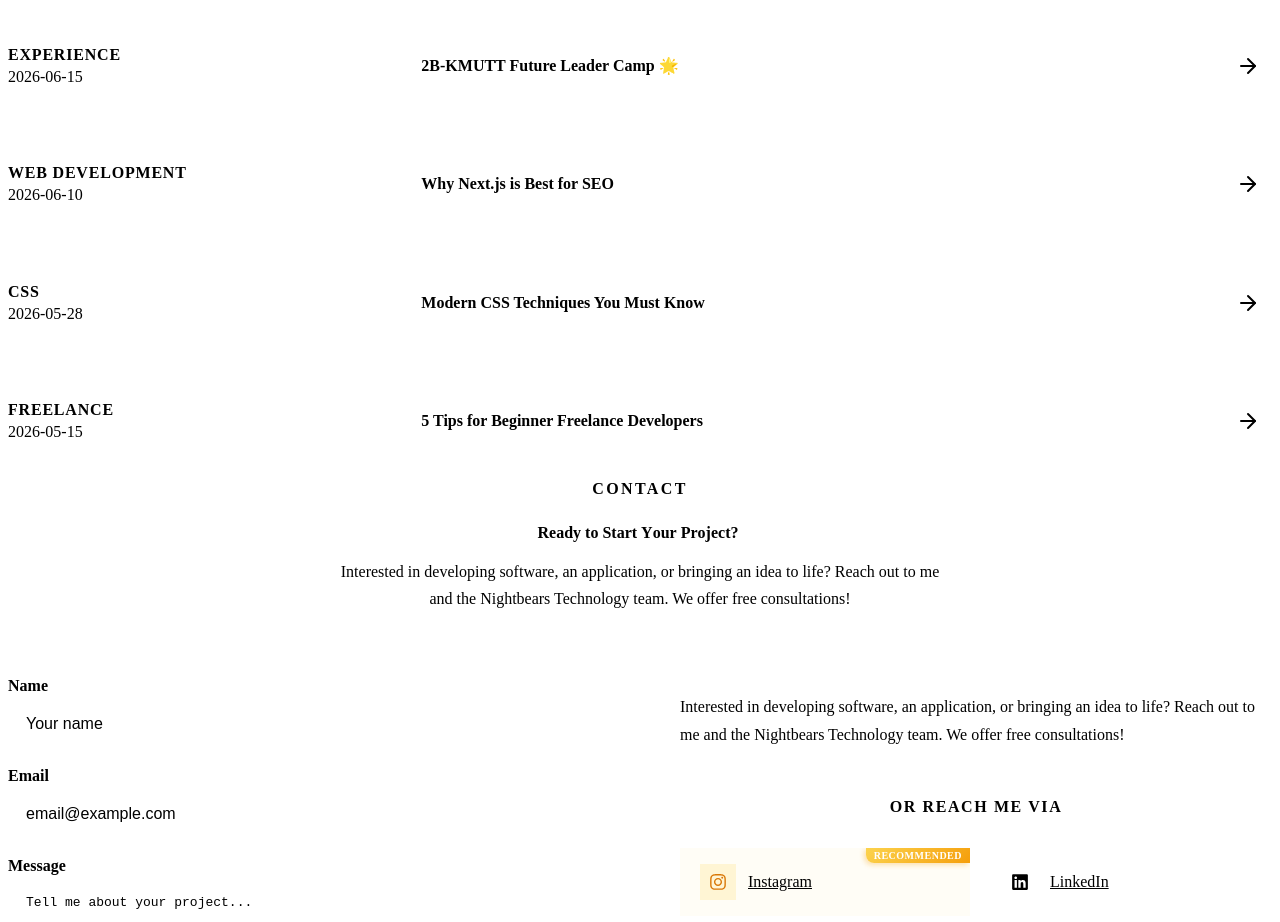
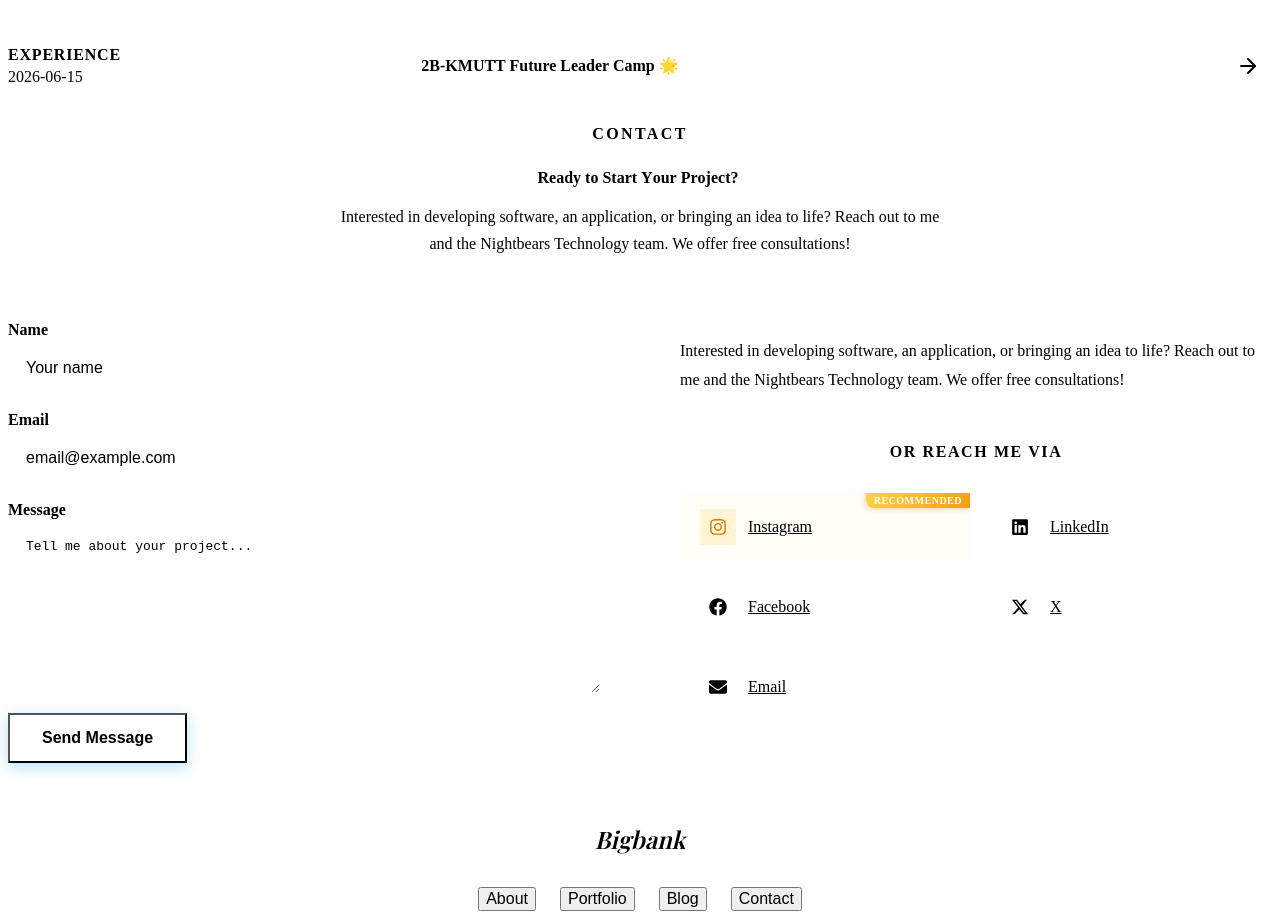
Before and after one commit to DARWINZY/bigbank-personal-web, a Next.js app: page /en in a window 1280 px wide. Shown: the part 7700-8622 px from the top of the page. Built offline with nearby package versions, Linux system fonts and the light colour scheme; a web font is replaced by a local one.

Commit message:
chore: remove mock blog posts

```diff
--- a/src/data/blog.ts
+++ b/src/data/blog.ts
@@ -51,83 +51,5 @@ export const blogPosts: BlogPost[] = [
     readTime: 10,
     category: 'Experience',
     image: '/images/blog/2bkmutt-hover.png',
-  },
-  {
-    id: '1',
-    slug: 'why-nextjs-for-seo',
-    title: {
-      th: 'ทำไม Next.js ถึงดีที่สุดสำหรับ SEO',
-      en: 'Why Next.js is Best for SEO',
-      lo: 'ເປັນຫຍັງ Next.js ຈຶ່ງດີທີ່ສຸດສຳລັບ SEO',
-      zh: '为什么 Next.js 是 SEO 的最佳选择',
-    },
-    description: {
-      th: 'เปรียบเทียบ Next.js กับ Framework อื่นๆ ในแง่ของ SEO และอธิบายว่าทำไม SSR/SSG ถึงสำคัญ',
-      en: 'Comparing Next.js with other frameworks for SEO and explaining why SSR/SSG matters.',
-      lo: 'ປຽບທຽບ Next.js ກັບ Framework ອື່ນໆ ໃນແງ່ຂອງ SEO ແລະອະທິບາຍວ່າເປັນຫຍັງ SSR/SSG ຈຶ່ງສຳຄັນ',
-      zh: '比较 Next.js 与其他框架的 SEO 表现，并解释为什么 SSR/SSG 很重要。',
-    },
-    content: {
-      th: 'นี่คือเนื้อหาจำลองของบทความเรื่อง SEO ด้วย Next.js\n\nการทำ SEO ในยุคปัจจุบันจำเป็นต้องอาศัยความเร็วและการอ่านข้อมูลที่ง่ายสำหรับ Bot ซึ่ง Next.js ตอบโจทย์นี้ได้ดีมาก...',
-      en: 'This is mock content for the SEO with Next.js article.\n\nModern SEO requires speed and easy parsing for Bots, which Next.js excels at...',
-      lo: 'ນີ້ຄືເນື້ອຫາຈຳລອງຂອງບົດຄວາມເລື່ອງ SEO ດ້ວຍ Next.js\n\nການເຮັດ SEO ໃນຍຸກປັດຈຸບັນຈຳເປັນຕ້ອງອາໄສຄວາມໄວແລະການອ່ານຂໍ້ມູນທີ່ງ່າຍສຳລັບ Bot ຊຶ່ງ Next.js ຕອບໂຈດນີ້ໄດ້ດີມາກ...',
-      zh: '这是关于 Next.js SEO 文章的模拟内容。\n\n现代 SEO 需要速度和易于 Bot 解析，而 Next.js 在这方面表现出色...',
-    },
-    date: '2026-06-10',
-    readTime: 5,
-    category: 'Web Development',
-    image: '/images/blog/blog-1.webp',
-  },
-  {
-    id: '2',
-    slug: 'modern-css-techniques',
-    title: {
-      th: 'เทคนิค CSS สมัยใหม่ที่ต้องรู้',
-      en: 'Modern CSS Techniques You Must Know',
-      lo: 'ເທັກນິກ CSS ສະໄໝໃໝ່ທີ່ຕ້ອງຮູ້',
-      zh: '你必须知道的现代 CSS 技巧',
-    },
-    description: {
-      th: 'รวมเทคนิค CSS ใหม่ๆ เช่น Container Queries, Cascade Layers, และ View Transitions',
-      en: 'A collection of modern CSS techniques including Container Queries, Cascade Layers, and View Transitions.',
-      lo: 'ລວມເທັກນິກ CSS ໃໝ່ໆ ເຊັ່ນ Container Queries, Cascade Layers, ແລະ View Transitions',
-      zh: '现代 CSS 技巧集合，包括容器查询、级联层和视图过渡。',
-    },
-    content: {
-      th: 'นี่คือเนื้อหาจำลองสำหรับเทคนิค CSS สมัยใหม่\n\nCSS มีการพัฒนาอย่างรวดเร็วในช่วงไม่กี่ปีที่ผ่านมา ฟีเจอร์ใหม่ๆ ช่วยให้นักพัฒนาลดการพึ่งพา JavaScript ลงได้มาก...',
-      en: 'This is mock content for modern CSS techniques.\n\nCSS has evolved rapidly in recent years. New features help developers reduce reliance on JavaScript...',
-      lo: 'ນີ້ຄືເນື້ອຫາຈຳລອງສຳລັບເທັກນິກ CSS ສະໄໝໃໝ່\n\nCSS ມີການພັດທະນາຢ່າງໄວວາໃນຊ່ວງບໍ່ກີ່ປີທີ່ຜ່ານມາ ຟີເຈີໃໝ່ໆ ຊ່ວຍໃຫ້ນັກພັດທະນາລຸດການເພິ່ງພາ JavaScript ລົງໄດ້ມາກ...',
-      zh: '这是关于现代 CSS 技巧的模拟内容。\n\n近年来 CSS 发展迅速。新功能帮助开发者减少对 JavaScript 的依赖...',
-    },
-    date: '2026-05-28',
-    readTime: 7,
-    category: 'CSS',
-    image: '/images/blog/blog-2.webp',
-  },
-  {
-    id: '3',
-    slug: 'freelance-tips',
-    title: {
-      th: '5 เคล็ดลับสำหรับ Freelance Developer มือใหม่',
-      en: '5 Tips for Beginner Freelance Developers',
-      lo: '5 ເຄັດລັບສຳລັບ Freelance Developer ມືໃໝ່',
-      zh: '给新手自由网页开发者的 5 个建议',
-    },
-    description: {
-      th: 'แชร์ประสบการณ์และเคล็ดลับที่ช่วยให้เริ่มต้นเป็น Freelance Developer ได้อย่างมั่นใจ',
-      en: 'Sharing experiences and tips to help you start your freelance developer career with confidence.',
-      lo: 'ແບ່ງປັນປະສົບການແລະເຄັດລັບທີ່ຊ່ວຍໃຫ້ເລີ່ມຕົ້ນເປັນ Freelance Developer ໄດ້ຢ່າງໝັ້ນໃຈ',
-      zh: '分享经验和技巧，帮助您自信地开始自由开发者的职业生涯。',
-    },
-    content: {
-      th: 'นี่คือเนื้อหาจำลองสำหรับเคล็ดลับฟรีแลนซ์มือใหม่\n\nการเป็นฟรีแลนซ์ต้องอาศัยวินัยและการจัดการเวลาที่ดีเยี่ยม รวมถึงการสื่อสารกับลูกค้าอย่างมีประสิทธิภาพ...',
-      en: 'This is mock content for beginner freelance tips.\n\nBeing a freelancer requires excellent discipline and time management, as well as effective communication with clients...',
-      lo: 'ນີ້ຄືເນື້ອຫາຈຳລອງສຳລັບເຄັດລັບຟຣີແລນມືໃໝ່\n\nການເປັນຟຣີແລນຕ້ອງອາໄສວິໄນແລະການຈັດການເວລາທີ່ດີຍອດຢ້ຽມ ລວມເຖິງການສື່ສານກັບລູກຄ້າຢ່າງມີປະສິດທິພາບ...',
-      zh: '这是关于给新手自由职业者的建议的模拟内容。\n\n成为一名自由职业者需要极好的纪律和时间管理，以及与客户的有效沟通...',
-    },
-    date: '2026-05-15',
-    readTime: 4,
-    category: 'Freelance',
-    image: '/images/blog/blog-3.webp',
-  },
+  }
 ];
```
